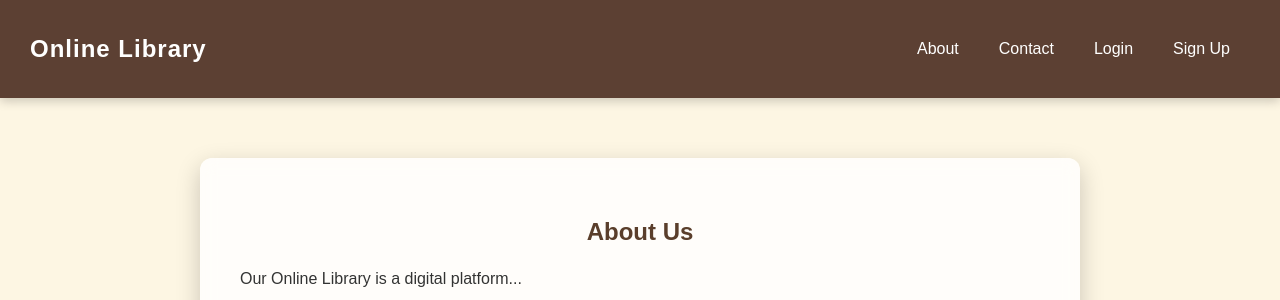
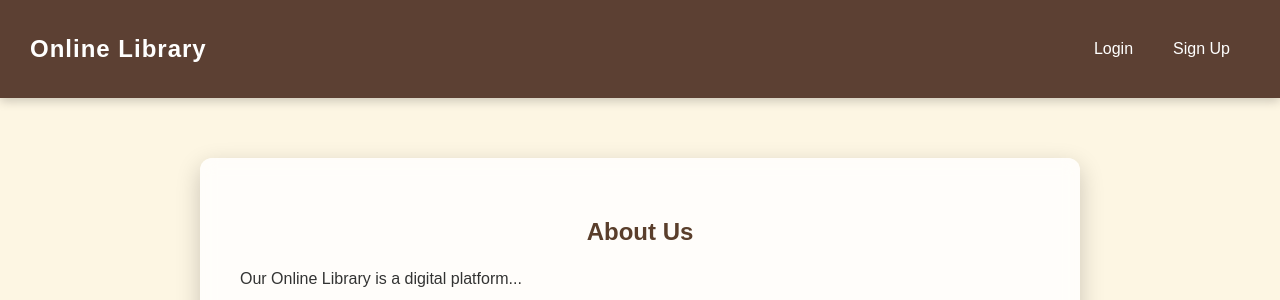
Before and after one commit to Nourhasann/online_library_website, a Django app: page /about/ in a window 1280 px wide. Shown: the top 300 px of the page. Run offline with Django 5.2, Linux system fonts and the light colour scheme.

Commit message:
Update base.html

```diff
--- a/library/templates/library/base.html
+++ b/library/templates/library/base.html
@@ -21,16 +21,12 @@
                     <li><a href="{% url 'book_list' %}">View Books</a></li>
                     <li><a href="{% url 'logout' %}">Logout</a></li>
                 {% else %}
-                    <li><a href="{% url 'about' %}">About</a></li>
-                    <li><a href="{% url 'contact' %}">Contact</a></li>
                     <li><a href="#">Search</a></li>
                     <li><a href="{% url 'book_list' %}">View Books</a></li>
                     <li><a href="{% url 'borrowed_books' %}">My Borrowed Books</a></li>
                     <li><a href="{% url 'logout' %}">Logout</a></li>
                 {% endif %}
             {% else %}
-                <li><a href="{% url 'about' %}">About</a></li>
-                <li><a href="{% url 'contact' %}">Contact</a></li>
                 <li><a href="{% url 'login' %}">Login</a></li>
                 <li><a href="{% url 'signup' %}">Sign Up</a></li>
             {% endif %}
```
